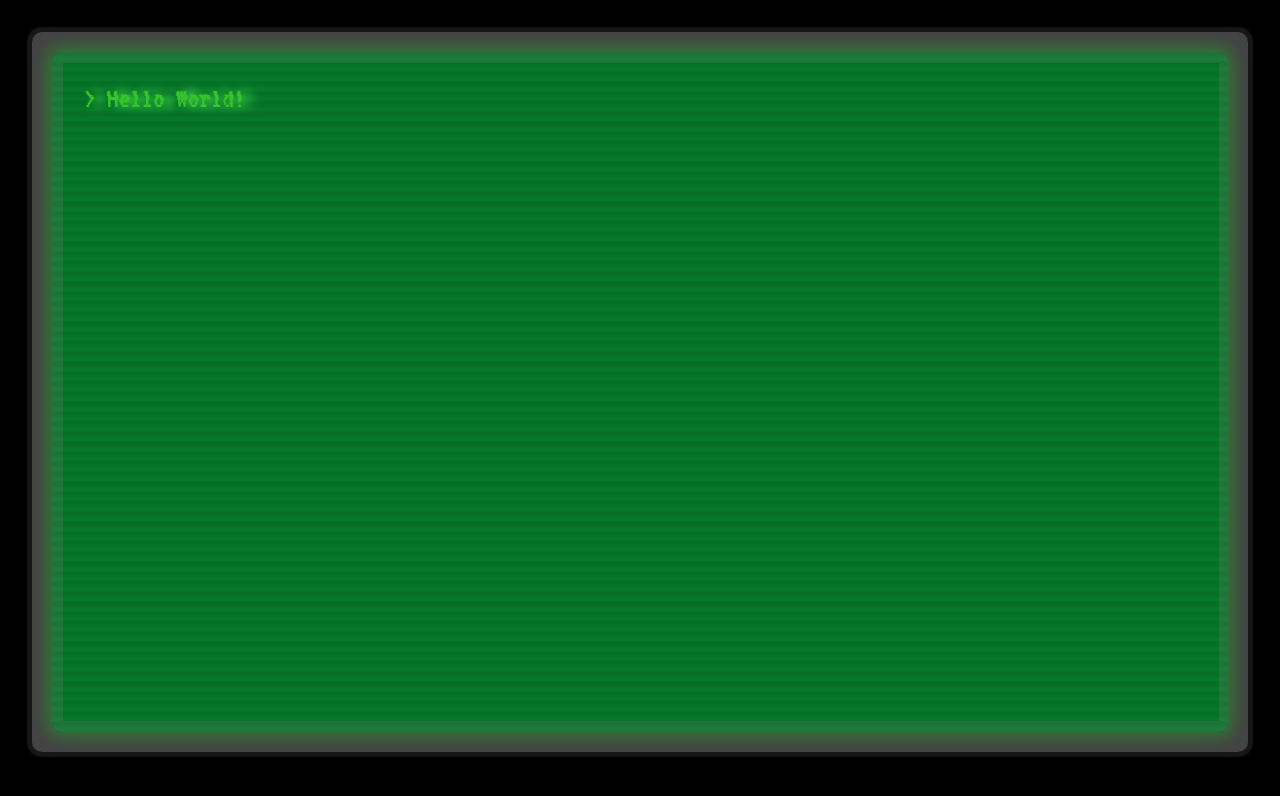
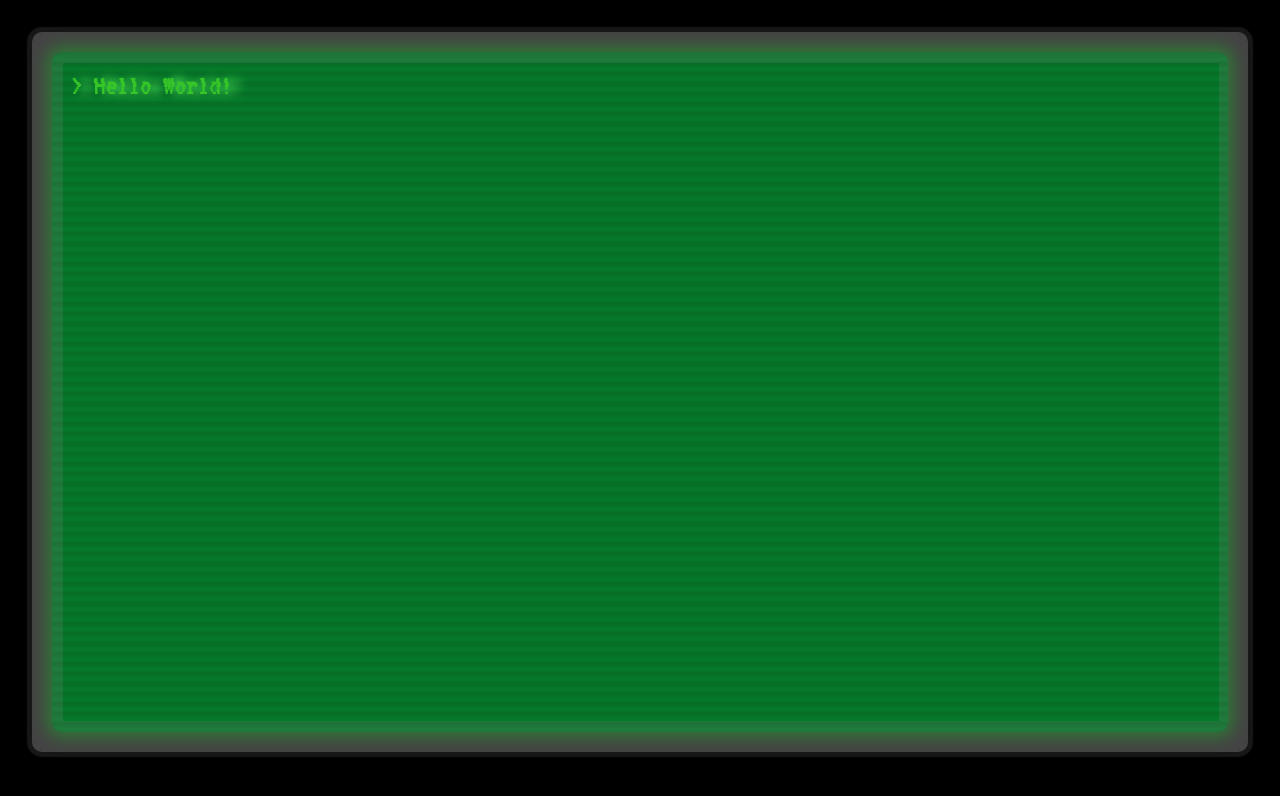
Before and after one commit to darshan701/H_terminal, a plain HTML site: page index.html in a window 1280 px wide. Drawn offline with Linux system fonts and the light colour scheme.

Commit message:
Screen size and make skew little more subtle

```diff
--- a/assets/css/crt.css
+++ b/assets/css/crt.css
@@ -50,8 +50,10 @@
 
 .screen{
     position: absolute;
-    top: var(--crt-chasis-border-width);
-    left: var(--crt-chasis-border-width);
+    top: 1%;
+    left: 1%;
+    width: 98%;
+    height: 98%;
     color:var(--crt-screen-text-color);
     filter: blur(var(--crt-screen-blur));
 
@@ -119,13 +121,13 @@
         transform: skew(0deg);
     }
     45%{
-        transform: skew(2deg) translateX(1px);
+        transform: skew(1deg) translateX(1px);
     }
     50%{
         text-shadow: var(--crt-screen-text-glow-color) 10px 0 var(--crt-screen-text-glow-radius);
     }
     55%{
-        transform: skew(-2deg);
+        transform: skew(-1deg);
     }
     75%{
         transform:skew(0deg) translateX(0px);
```
